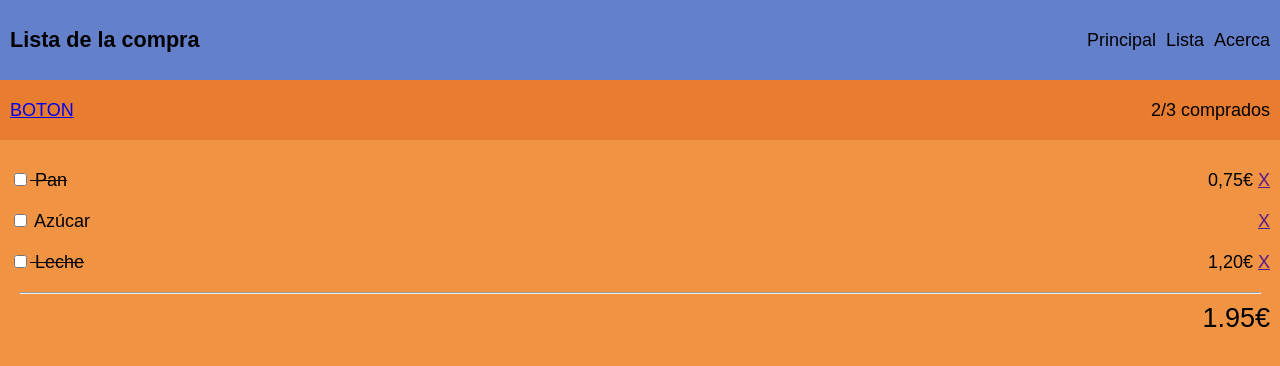
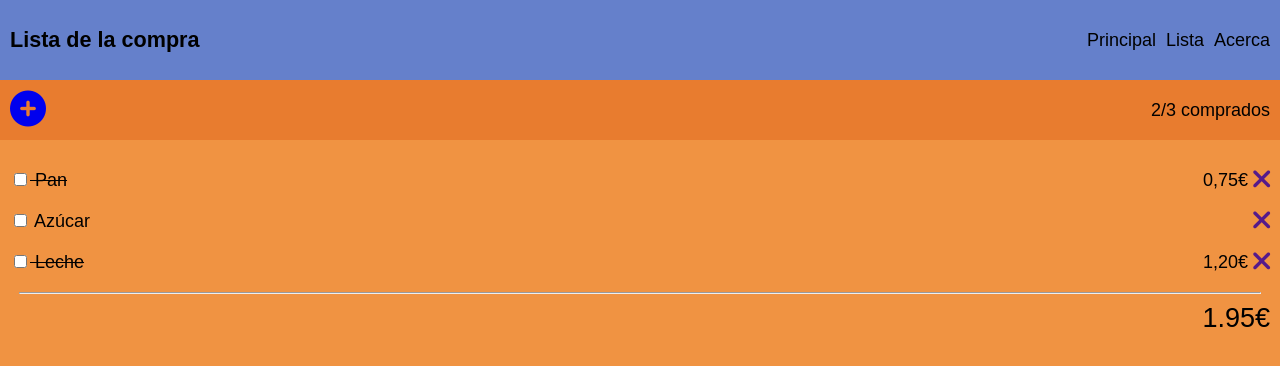
Before and after one commit to dawgun/202207-w1ch4-david-lozano, a plain HTML site: page index.html in a window 1280 px wide. Drawn offline with Linux system fonts and the light colour scheme.

Commit message:
Added two icon button

```diff
--- a/index.html
+++ b/index.html
@@ -5,6 +5,13 @@
     <meta http-equiv="X-UA-Compatible" content="IE=edge" />
     <meta name="viewport" content="width=device-width, initial-scale=1.0" />
     <link rel="icon" href="favicon.png" type="image/x-icon" />
+    <link
+      rel="stylesheet"
+      href="https://cdnjs.cloudflare.com/ajax/libs/font-awesome/6.1.1/css/all.min.css"
+      integrity="sha512-KfkfwYDsLkIlwQp6LFnl8zNdLGxu9YAA1QvwINks4PhcElQSvqcyVLLD9aMhXd13uQjoXtEKNosOWaZqXgel0g=="
+      crossorigin="anonymous"
+      referrerpolicy="no-referrer"
+    />
     <link rel="stylesheet" href="style/style.css" />
     <title>Orange shop</title>
   </head>
@@ -22,7 +29,9 @@
       </nav>
     </header>
     <section class="list-edit">
-      <a href="html/form.html">BOTON</a>
+      <a href="html/form.html"
+        ><i class="fa-solid fa-circle-plus fa-2xl"></i
+      ></a>
       <span> 2/3 comprados </span>
     </section>
     <main class="ingredient-list">
@@ -35,7 +44,7 @@
           </div>
           <div>
             <span>0,75€</span>
-            <a href="">X</a>
+            <a href=""><i class="fa-solid fa-xmark fa-xl"></i></a>
           </div>
         </div>
         <div class="ingredient-list__ingredient">
@@ -45,7 +54,7 @@
           </div>
           <div>
             <span></span>
-            <a href="">X</a>
+            <a href=""><i class="fa-solid fa-xmark fa-xl"></i></a>
           </div>
         </div>
         <div class="ingredient-list__ingredient">
@@ -56,7 +65,7 @@
           </div>
           <div>
             <span>1,20€</span>
-            <a href="">X</a>
+            <a href=""><i class="fa-solid fa-xmark fa-xl"></i></a>
           </div>
         </div>
       </div>
```
